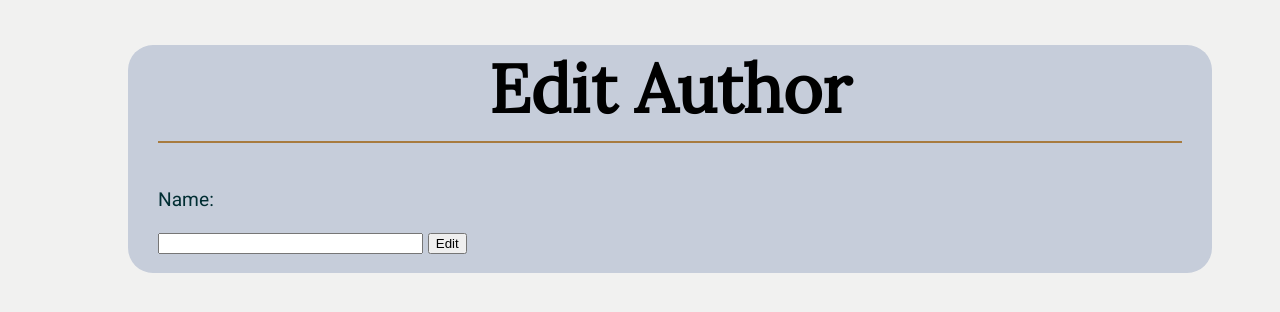
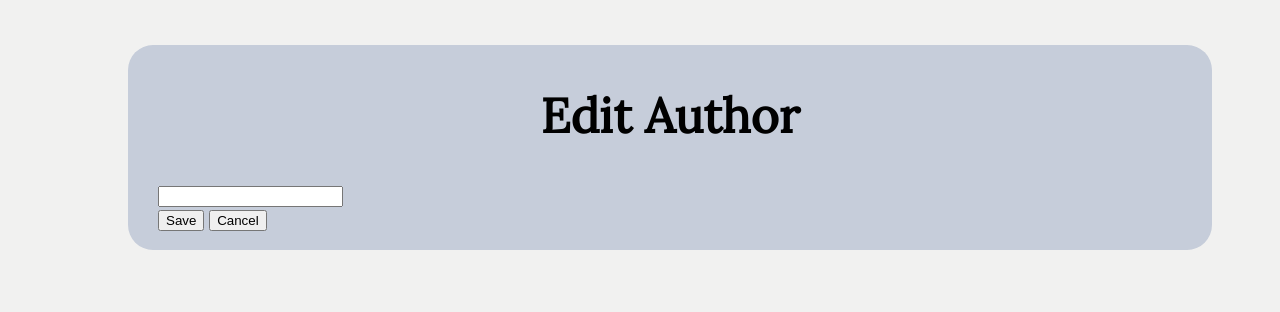
Before and after one commit to alexandrabaturina/Book-Catalog, a Flask app: template templates/editCategory.html in a window 1280 px wide. Shown: the part 139-451 px from the top of the page. Run offline with Flask 2, Linux system fonts and the light colour scheme; the template is opened without the code that fills it, so the values that code supplies are empty; parts of the project's set-up code (start-up, migrations or seed data) failed here and were passed over.

Commit message:
feat: cancel author name change by clicking Cancel

```diff
--- a/application.py
+++ b/application.py
@@ -217,9 +217,12 @@ def editCategory(category_id):
     editedCategory = session.query(
         Category).filter_by(id=category_id).one()
     if request.method == 'POST':
-        if request.form['name']:
-            editedCategory.name = request.form['name']
+        if request.form['submit-button'] == 'Cancel':
             return redirect(url_for('showCategories'))
+        if not request.form['author-name']:
+            return render_template('editCategory.html', category=editedCategory, editing_error=True)
+        editedCategory.name = request.form['author-name']
+        return redirect(url_for('showCategories'))
     else:
         return render_template('editCategory.html', category=editedCategory)
 
--- a/templates/editCategory.html
+++ b/templates/editCategory.html
@@ -1,24 +1,31 @@
 <html>
 
 <head>
-  <link rel=stylesheet type=text/css href="{{ url_for('static', filename='styles.css') }}">
+  <link rel=stylesheet type=text/css href="{{url_for('static', filename='styles.css')}}">
   <link href="https://fonts.googleapis.com/css2?family=Lora&family=Roboto&display=swap" rel="stylesheet">
 </head>
 
 <body>
 
-{% include "header.html" %}
-<div class="pane">
+  {% include "header.html" %}
+  <div class="pane">
+    <h2>Edit Author</h2>
 
-<h1> Edit Author </h1>
+      <form class="form-edit-author" action="{{url_for('editCategory',category_id = category.id)}}" method="post">
+        <input type ="text" name="author-name" placeholder="{{category.name}}">
 
-<form action="{{ url_for('editCategory',category_id = category.id)}}" method = 'post'>
-<p>Name:</p>
-<input type ='text' size='30' name='name' placeholder = '{{category.name }}'>
-<input type='submit' value='Edit'>
-</form>
+        {% if editing_error %}
+          <div class="form-error">
+            This field can not be empty. Please specify author name.
+          </div>
+        {% endif %}
 
-</div>
+        <div class="edit-buttons">
+          <input type="submit" name="submit-button" value="Save">
+          <input type="submit" name="submit-button" value="Cancel">
+        </div>
+      </form>
+
+  </div>
 </body>
-
 </html>
```
